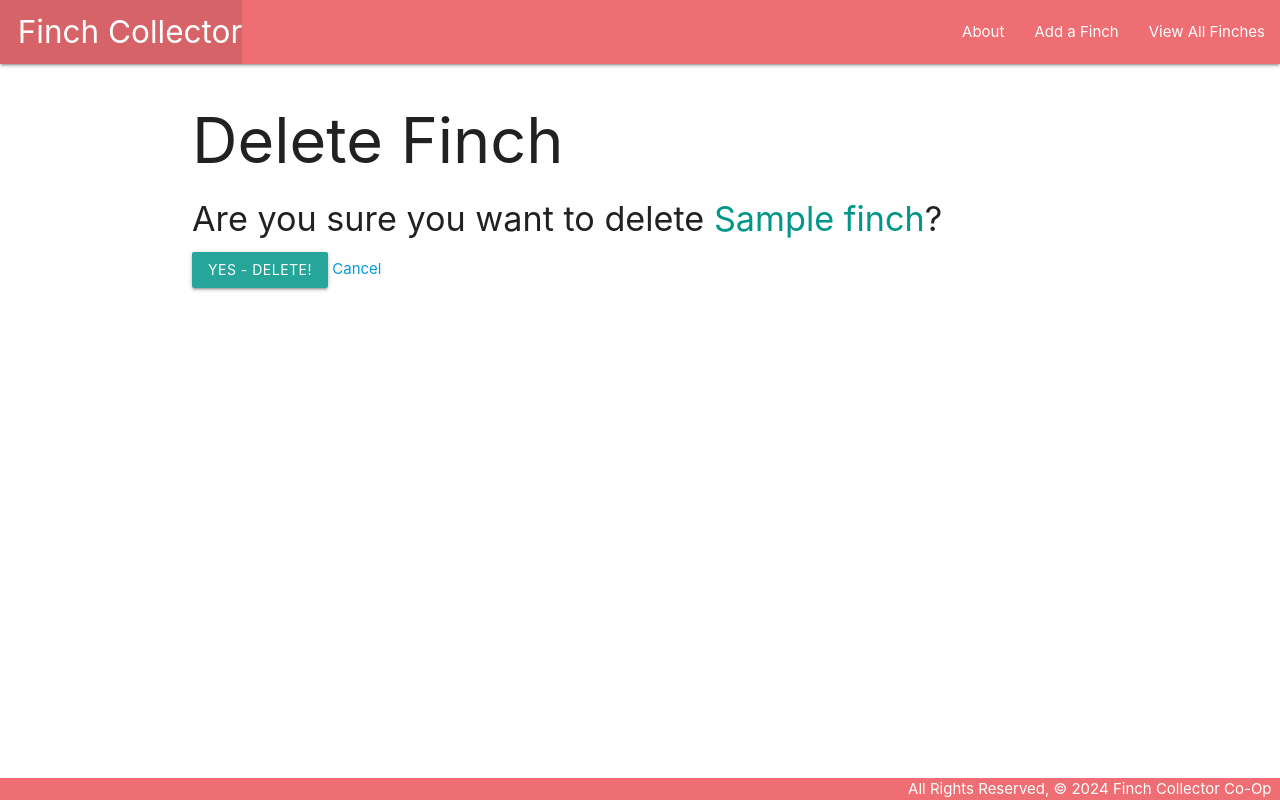
After one commit to nicodrose/finch-collector, a Django app: page /finches/1/delete/ in a window 1280 px wide. The commit adds this page. Run offline with Django 5.2, Linux system fonts and the light colour scheme; tables that the repository leaves empty hold one stand-in row (values such as "Sample post").

Commit message:
Updated through lab part 3

```diff
--- a/main_app/models.py
+++ b/main_app/models.py
@@ -1,4 +1,5 @@
 from django.db import models
+from django.urls import reverse
 
 # Create your models here.
 class Finch(models.Model):
@@ -7,5 +8,8 @@ class Finch(models.Model):
   description = models.TextField(max_length=250)
   age = models.IntegerField()
 
-def __str__(self):
+  def __str__(self):
     return f'{self.name} ({self.id})'
+
+  def get_absolute_url(self):
+    return reverse('detail', kwargs={'finch_id': self.id})
--- a/main_app/templates/base.html
+++ b/main_app/templates/base.html
@@ -15,11 +15,12 @@
     <nav>
       <div class="nav-wrapper">
         <ul>
-          <li><a href="/" class="left brand-logo">&nbsp;&nbsp;Finch Collector</a></li>
+          <li><a href="{% url 'home' %}" class="left brand-logo">&nbsp;&nbsp;Finch Collector</a></li>
         </ul>
         <ul class="right">
-          <li><a href="/about">About</a></li>
-          <li><a href="/finches">View All Finches</a></li>
+          <li><a href="{% url 'about' %}">About</a></li>
+          <li><a href="{% url 'finches_create' %}">Add a Finch</a></li>
+          <li><a href="{% url 'index' %}">View All Finches</a></li>
         </ul>
       </div>
     </nav>
--- a/main_app/templates/finches/detail.html
+++ b/main_app/templates/finches/detail.html
@@ -14,6 +14,10 @@
       <p>Age: Chick</p>
     {% endif %}
   </div>
+  <div class="card-action">
+    <a href="{% url 'finches_update' finch.id %}">Edit</a>
+    <a href="{% url 'finches_delete' finch.id %}">Delete</a>
+  </div>
 </div>
 
 {% endblock %}
--- /dev/null
+++ b/main_app/templates/main_app/finch_confirm_delete.html
@@ -0,0 +1,13 @@
+{% extends 'base.html' %}
+
+{% block content %}
+  <h1>Delete Finch</h1>
+
+  <h4>Are you sure you want to delete <span class="teal-text">{{ object.name }}</span>?</h4>
+
+  <form action="" method="POST">
+    {% csrf_token %}
+    <input type="submit" value="Yes - Delete!" class="btn">
+    <a href="{% url 'detail' finch.id %}">Cancel</a>
+  </form>
+{% endblock %}
--- a/main_app/urls.py
+++ b/main_app/urls.py
@@ -6,4 +6,7 @@ urlpatterns = [
   path('about/', views.about, name='about'),
   path('finches/', views.finches_index, name='index'),
   path('finches/<int:finch_id>/', views.finches_detail, name='detail'),
+  path('finches/create/', views.FinchCreate.as_view(), name='finches_create'),
+  path('finches/<int:pk>/update/', views.FinchUpdate.as_view(), name='finches_update'),
+  path('finches/<int:pk>/delete/', views.FinchDelete.as_view(), name='finches_delete'),
 ]
--- a/main_app/views.py
+++ b/main_app/views.py
@@ -1,4 +1,5 @@
 from django.shortcuts import render
+from django.views.generic.edit import CreateView, UpdateView, DeleteView
 from .models import Finch
 
 # Create your views here.
@@ -17,3 +18,16 @@ def finches_index(request):
 def finches_detail(request, finch_id):
   finch = Finch.objects.get(id=finch_id)
   return render(request, 'finches/detail.html', {'finch': finch})
+
+class FinchCreate(CreateView):
+  model = Finch
+  fields = '__all__'
+
+class FinchUpdate(UpdateView):
+  model = Finch
+  fields = ['breed', 'description', 'age']
+  # success_url = '/finches/'
+
+class FinchDelete(DeleteView):
+  model = Finch
+  success_url = '/finches'
```
Also changed, not shown: main_app/templates/main_app/finch_form.html (added, +21 -0 lines).
